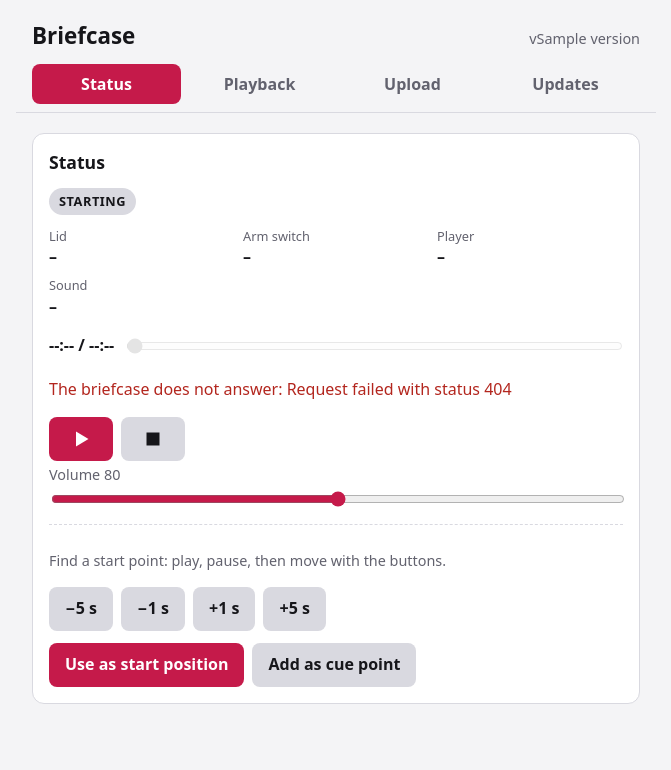
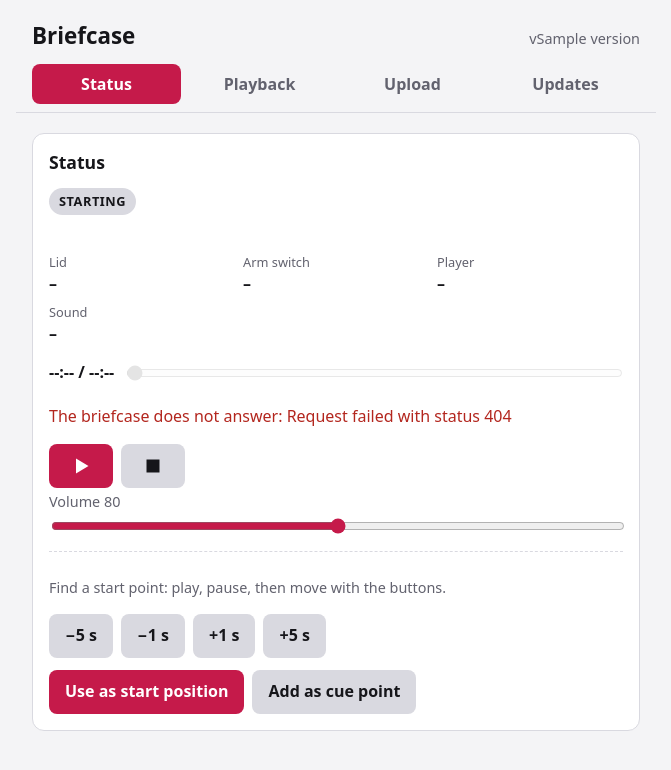
Before and after one commit to BatchCodes/rickroll_briefcase, a Python web app: template controller/src/briefcase/templates/index.html in a window 1280 px wide. Shown: the top 770 px of the page, without its empty margins (304-975 px from the left). Run offline with Jinja, Linux system fonts and the light colour scheme; the template is opened without the code that fills it: most values are stand-ins (such as "Sample title", 1, 10 or a date in 2020).

Commit message:
fix: put the state badge and the video text on separate lines in the Status tab with a fixed one-line height so the controls below stop moving

```diff
--- a/controller/src/briefcase/static/app.js
+++ b/controller/src/briefcase/static/app.js
@@ -156,6 +156,7 @@ function renderStatus(status) {
     nowText = `${status.current_video}: continues if opened within ${Math.ceil(status.resume_remaining_sec)} s`;
   }
   $("#now-video").textContent = nowText;
+  $("#now-video").title = nowText;
   $("#lid-state").textContent = status.lid_open ? "Open" : "Closed";
   $("#arm-state").textContent = status.armed ? "Armed" : "Disarmed";
   $("#player-state").textContent = status.player_connected ? "Connected" : "Offline";
--- a/controller/src/briefcase/static/style.css
+++ b/controller/src/briefcase/static/style.css
@@ -81,9 +81,18 @@ main {
 
 .status-row {
   display: flex;
-  flex-wrap: wrap;
-  align-items: center;
-  gap: 8px;
+  flex-direction: column;
+  align-items: flex-start;
+  gap: 6px;
+}
+
+/* One fixed line, so a longer or shorter text does not move the controls below. */
+.now-video {
+  width: 100%;
+  min-height: 1.45em;
+  overflow: hidden;
+  white-space: nowrap;
+  text-overflow: ellipsis;
 }
 
 .badge {
--- a/controller/src/briefcase/templates/index.html
+++ b/controller/src/briefcase/templates/index.html
@@ -32,7 +32,7 @@
         <h2 id="status-heading">Status</h2>
         <div class="status-row">
           <span id="state-badge" class="badge">starting</span>
-          <span id="now-video" class="muted"></span>
+          <span id="now-video" class="muted now-video"></span>
         </div>
         <dl class="facts">
           <div><dt>Lid</dt><dd id="lid-state">–</dd></div>
```
